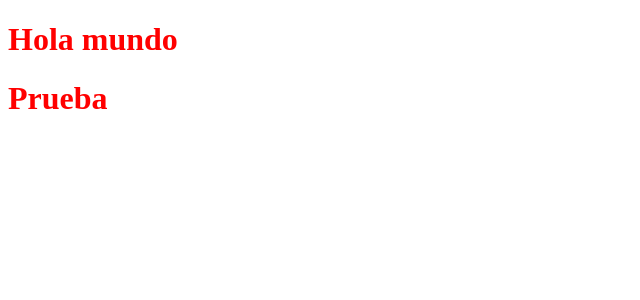
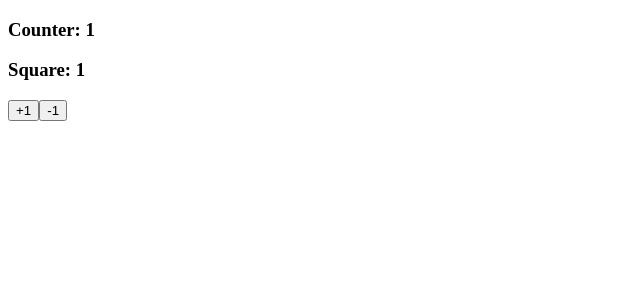
Before and after one commit to CarlosDevITM/3.Vite-Vue, a Vue app: page / in a window 1280 px wide. Shown: the top 300 px of the page, without its empty margins (0-640 px from the left). Built offline with nearby package versions, Linux system fonts and the light colour scheme.

Commit message:
Eventos y ejercicio raiz cuadrada

```diff
--- a/src/App.vue
+++ b/src/App.vue
@@ -1,7 +1,14 @@
 <!-- HTML-->
 <template>
-  <h1>Hola mundo</h1>
-  <h1>Prueba</h1>
+  <section>
+    <h3>Counter: {{ counter }}</h3>
+    <h3>Square: {{ squareCounter }}</h3>
+
+    <div>
+      <button v-on:click="increase">+1</button>
+      <button @click="decrease">-1</button>
+    </div>
+  </section>
 </template>
 
 <!-- CSS-->
@@ -16,5 +23,9 @@ h1 {
 <!-- JS-->
 <!-- TypeScript y el setup() de Vue.-->
 <script lang="ts" setup>
-console.log('Hola mundo');
+import { ref, computed } from 'vue';
+const counter = ref(1);
+const squareCounter = computed(() => counter.value * counter.value);
+const increase = () => (counter.value = counter.value + 1);
+const decrease = () => (counter.value = counter.value - 1);
 </script>
```
